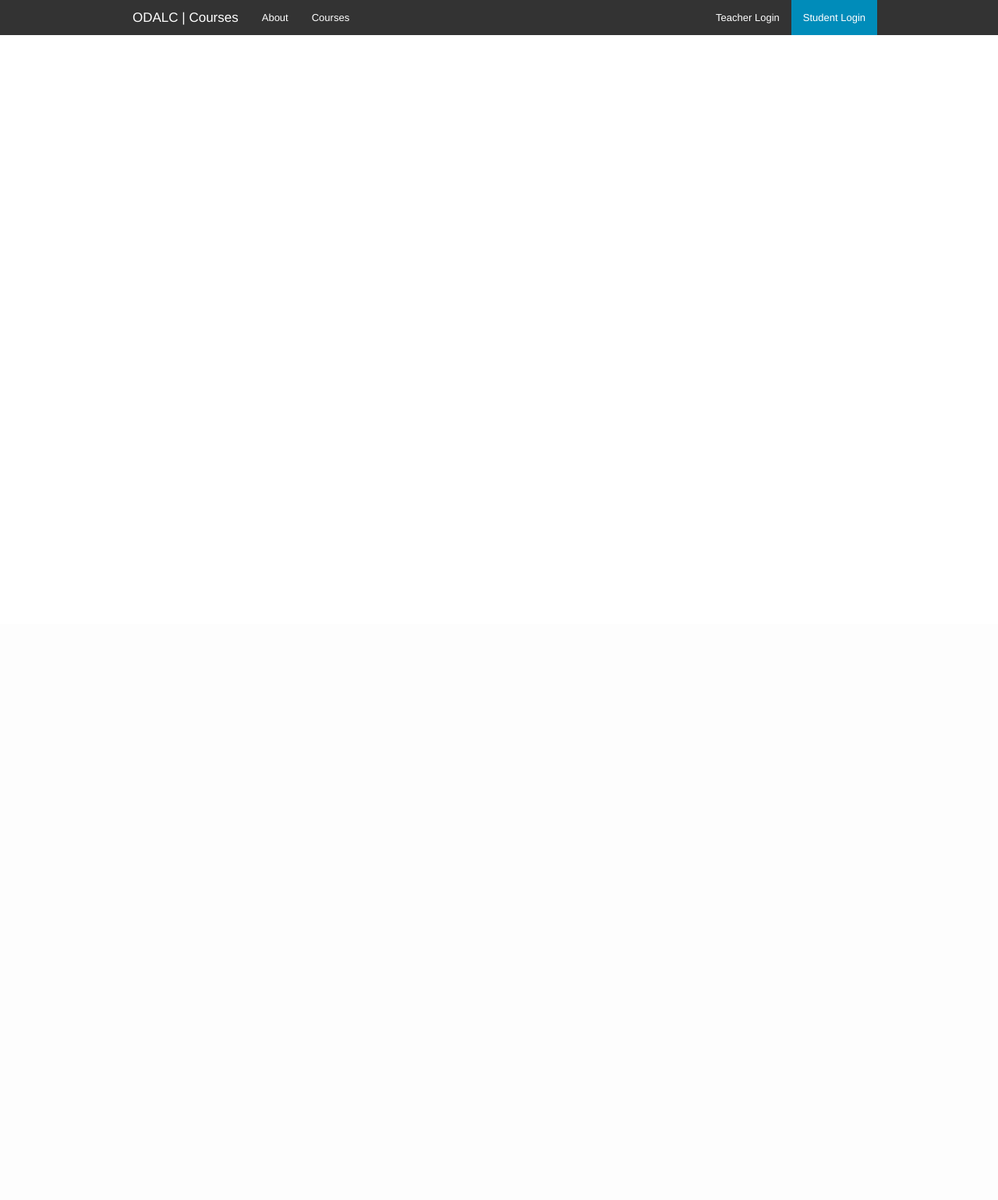
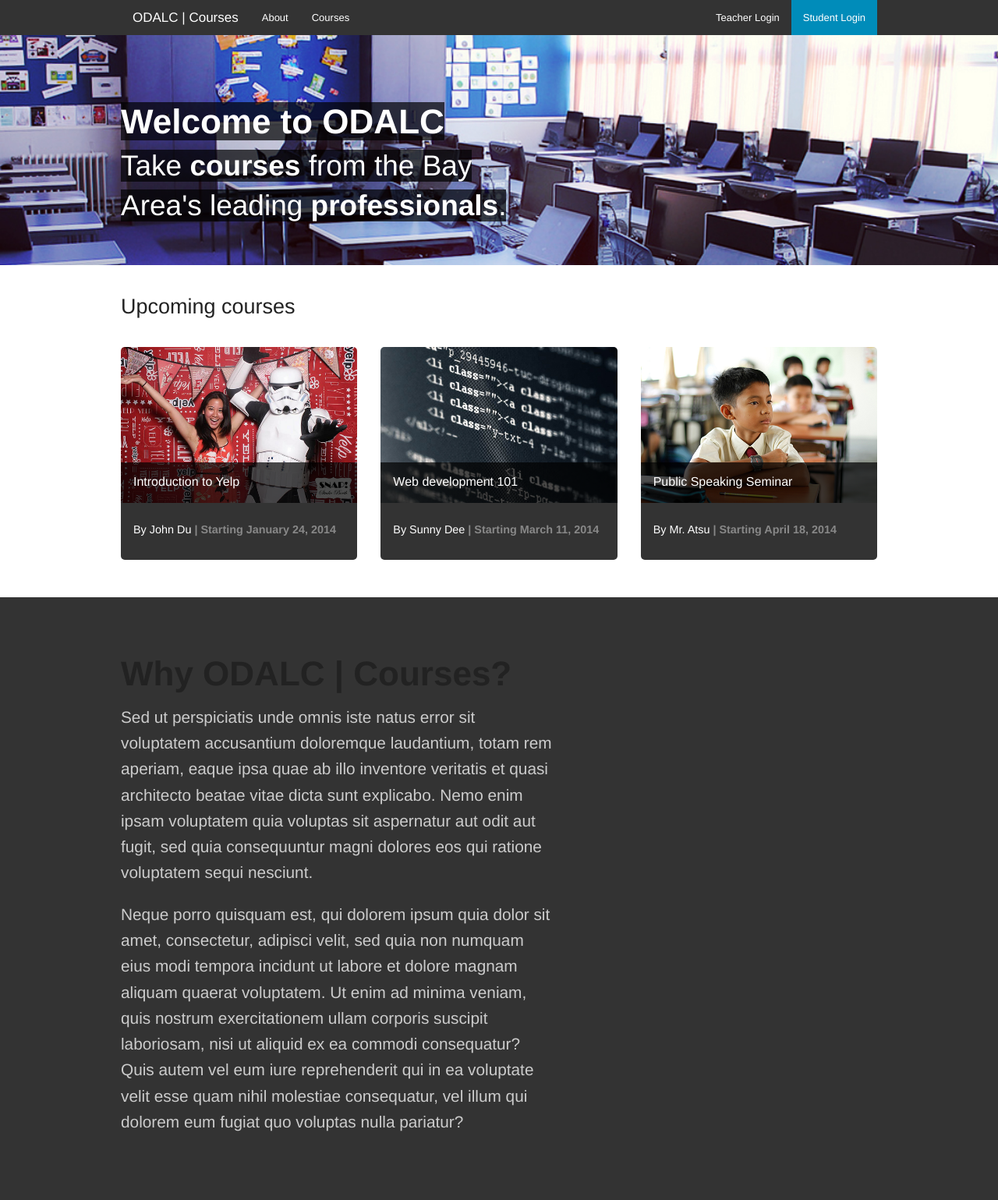
Before and after one commit to calblueprint/odalc, a Django app: page / in a window 1280 px wide. Shown: the whole page at 78% size. Before the commit the page ends 45 px from the top, so only its background shows below. Run offline with Django 3.2, Linux system fonts and the light colour scheme; parts of the project's set-up code (start-up, migrations or seed data) failed here and were passed over; some libraries are stand-ins or nearby versions.

Commit message:
updated home template with dummy data

```diff
--- a/odalc/templates/base/home.html
+++ b/odalc/templates/base/home.html
@@ -1,4 +1,5 @@
 {% extends "base/base.html" %}
+{% load staticfiles %}
 
 {% block title %}Welcome to ODALC Courses!{% endblock %}
 
@@ -7,4 +8,73 @@
   {% if user.is_authenticated %}
   {% else %}
   {% endif %}
+
+
+  <div class="main-splash">
+    <div class="row">
+      <div class="large-7 columns">
+        <h1><strong>Welcome to ODALC</strong></h1>
+        <br>
+        <h2>Take <strong>courses</strong> from the Bay Area's leading <strong>professionals</strong>.</h2>
+      </div>
+      <div class="large-5 columns">
+      </div>
+    </div>
+  </div>
+
+  <!-- Upcoming courses title/description -->
+  <div class="row course-items-description">
+    <div class="large-12 columns">
+      <h3>Upcoming courses</h3>
+    </div>
+  </div>
+
+  <!-- Upcoming courses items -->
+  <div class="row">
+    <div class="course-box" onclick="window.location='http://google.com'">
+      <div class="top-shelf">
+        <div class="title-wrap">
+          <h4>Introduction to Yelp</h4>
+        </div>
+        <img src="{% static "base/img/yelp_class.png"%}" alt="Yelp people having fun"/>
+      </div>
+      <div class="bottom-shelf">
+        <h4>By John Du <span class="date">| Starting January 24, 2014</span></h4>
+      </div>
+    </div>
+
+    <div class="course-box">
+      <div class="top-shelf">
+        <div class="title-wrap">
+          <h4>Web development 101</h4>
+        </div>
+        <img src="{% static "base/img/coding.jpg"%}" alt="Yelp people having fun"/>
+      </div>
+      <div class="bottom-shelf">
+        <h4>By Sunny Dee <span class="date">| Starting March 11, 2014</span></h4>
+      </div>
+    </div>
+
+    <div class="course-box">
+      <div class="top-shelf">
+        <div class="title-wrap">
+          <h4>Public Speaking Seminar</h4>
+        </div>
+        <img src="{% static "base/img/classroom_boy_small.jpg"%}" alt="Yelp people having fun"/>
+      </div>
+      <div class="bottom-shelf">
+        <h4>By Mr. Atsu <span class="date">| Starting April 18, 2014</span></h4>
+      </div>
+    </div>
+  </div>
+
+  <!-- Footer -->
+  <div class="dark-section">
+    <div class="row">
+      <div class="large-7 columns">
+      <h1><strong>Why ODALC | Courses?</strong></h1>
+      <p>Sed ut perspiciatis unde omnis iste natus error sit voluptatem accusantium doloremque laudantium, totam rem aperiam, eaque ipsa quae ab illo inventore veritatis et quasi architecto beatae vitae dicta sunt explicabo. Nemo enim ipsam voluptatem quia voluptas sit aspernatur aut odit aut fugit, sed quia consequuntur magni dolores eos qui ratione voluptatem sequi nesciunt.</p><p>Neque porro quisquam est, qui dolorem ipsum quia dolor sit amet, consectetur, adipisci velit, sed quia non numquam eius modi tempora incidunt ut labore et dolore magnam aliquam quaerat voluptatem. Ut enim ad minima veniam, quis nostrum exercitationem ullam corporis suscipit laboriosam, nisi ut aliquid ex ea commodi consequatur? Quis autem vel eum iure reprehenderit qui in ea voluptate velit esse quam nihil molestiae consequatur, vel illum qui dolorem eum fugiat quo voluptas nulla pariatur?</p>
+      </div>
+    </div>
+  </div>
 {% endblock %}
```
